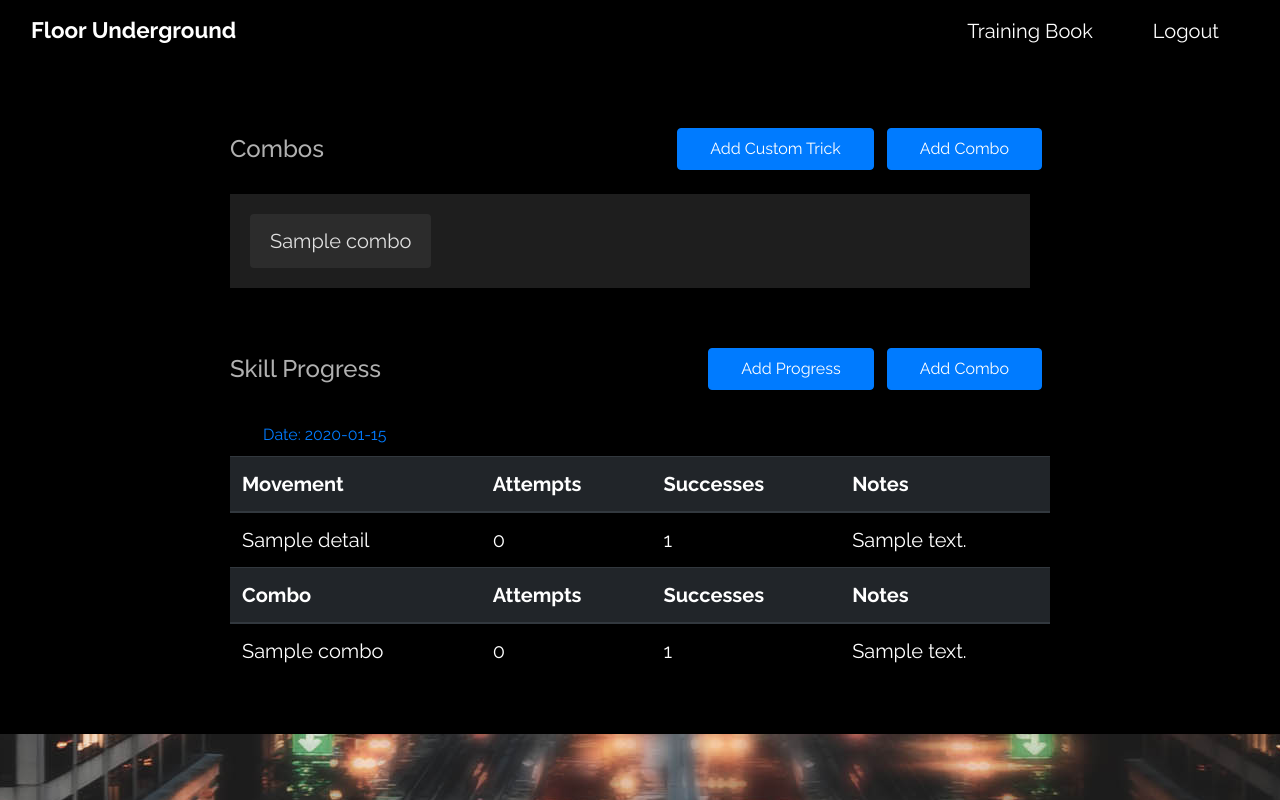
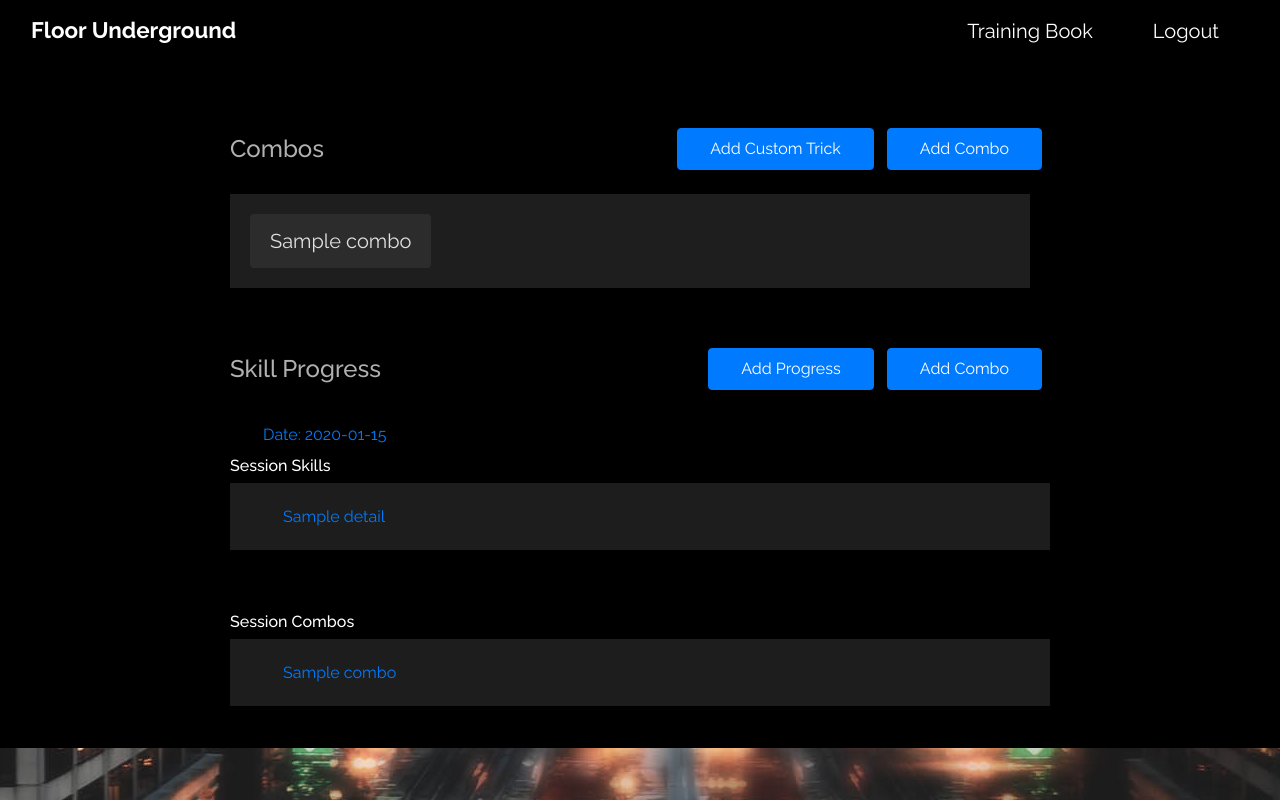
Before and after one commit to P091913/movement_tracker, a Flask app: page /book in a window 1280 px wide, after a click that opens the changed part. Run offline with Flask 3, Linux system fonts and the light colour scheme; a user stored in the database is signed in; tables that the repository leaves empty hold one stand-in row (values such as "Sample post"); some libraries are stand-ins or nearby versions.

Commit message:
UI changes to the tricks display in progress

```diff
--- a/templates/Modals/session_prog.html
+++ b/templates/Modals/session_prog.html
@@ -11,57 +11,68 @@
             <div class="card-header-accord" id="headingBackflip">
             </div>
             <div class="card-body-accord">
-            <div class="table-responsive">
-                <table class="table table-striped">
+                <!-- Trick Sessions Heading -->
+                <h6>Session Skills</h6>
+                <!-- Trick Sessions Accordion -->
+                <div class="accordion" id="trickAccordion{{ date }}">
                     {% if date in sessions_by_date and sessions_by_date[date] %}
-                    <thead class="thead-dark">
-                        <tr>
-                            <th scope="col">Movement</th>
-                            <th scope="col">Attempts</th>
-                            <th scope="col">Successes</th>
-                            <th scope="col">Notes</th>
-                        </tr>
-                    </thead>
-                    <tbody>
                         {% for sess_det in sessions_by_date[date] %}
-                        <!-- Example Row -->
-                        <tr style="color: white">
-                            <td>{{ sess_det.trick_name }}</td>
-                            <td>{{ sess_det.attempts }}</td>
-                            <td>{{ sess_det.successful_landings }}</td>
-                            <td>{{ sess_det.notes }}</td>
-                        </tr>
+                            <div class="card" style="margin-bottom: 2px;">
+                                <div class="card-header" id="heading{{ sess_det.trick_name }}">
+                                    <h2 class="mb-0" style="margin-bottom: 0;">
+                                        <button class="btn btn-link" type="button" data-toggle="collapse" data-target="#collapse{{ sess_det.trick_name }}{{ date }}" aria-expanded="true" aria-controls="collapse{{ sess_det.trick_name }}{{ date }}">
+                                            {{ sess_det.trick_name }}
+                                        </button>
+                                    </h2>
+                                </div>
+                                <div id="collapse{{ sess_det.trick_name }}{{ date }}" class="collapse" aria-labelledby="heading{{ sess_det.trick_name }}" data-parent="#trickAccordion{{ date }}" style="padding-top: 5px; padding-bottom: 5px;">
+                                    <div class="card-body" style="background-color: #2e2d2d; color: white;">
+                                        <p>Attempts: {{ sess_det.attempts }}</p>
+                                        <p>Successes: {{ sess_det.successful_landings }}</p>
+                                        <p>Notes: {{ sess_det.notes }}</p>
+                                    </div>
+                                </div>
+                            </div>
                         {% endfor %}
-                    </tbody>
+                    {% else %}
+                        <p>No trick sessions for this date.</p>
                     {% endif %}
+                </div>
 
+                <br>
+                <br>
+                <!-- Combo Sessions Heading -->
+                <h6>Session Combos</h6>
+                <!-- Combo Sessions Accordion -->
+                <div class="accordion" id="comboAccordion{{ date }}">
                     {% if date in combos_by_date and combos_by_date[date] %}
-                    <thead class="thead-dark">
-                        <tr>
-                            <th scope="col">Combo</th>
-                            <th scope="col">Attempts</th>
-                            <th scope="col">Successes</th>
-                            <th scope="col">Notes</th>
-                        </tr>
-                    </thead>
-                    <tbody>
                         {% for combo in combos_by_date[date] %}
-                        <!-- Example Row -->
-                        <tr style="color: white">
-                            <td>{{ combo.combo_name }}</td>
-                            <td>{{ combo.attempts }}</td>
-                            <td>{{ combo.successes }}</td>
-                            <td>{{ combo.notes }}</td>
-                        </tr>
+                            <div class="card" style="margin-bottom: 2px;">
+                                <div class="card-header" id="heading{{ combo.combo_name }}">
+                                    <h2 class="mb-0" style="margin-bottom: 0;"> <!-- Adjust margin-bottom as needed -->
+        <button class="btn btn-link" type="button" data-toggle="collapse" data-target="#collapse{{ combo.combo_name }}{{ date }}" aria-expanded="true" aria-controls="collapse{{ combo.combo_name }}{{ date }}">
+            {{ combo.combo_name }}
+        </button>
+    </h2>
+                                </div>
+                                <div id="collapse{{ combo.combo_name }}{{ date }}" class="collapse" aria-labelledby="heading{{ combo.combo_name }}" data-parent="#comboAccordion{{ date }}" style="padding-top: 5px; padding-bottom: 5px;">
+                                    <div class="card-body" style="background-color: #2e2d2d; color: white;">
+                                        <p>Attempts: {{ combo.attempts }}</p>
+                                        <p>Successes: {{ combo.successes }}</p>
+                                        <p>Notes: {{ combo.notes }}</p>
+                                    </div>
+                                </div>
+                            </div>
                         {% endfor %}
-                    </tbody>
+                    {% else %}
+                        <p>No combo sessions for this date.</p>
                     {% endif %}
-                </table>
-            </div>
+                </div>
             </div>
         </div>
     </div>
 {% endfor %}
+
 
 
 
```
